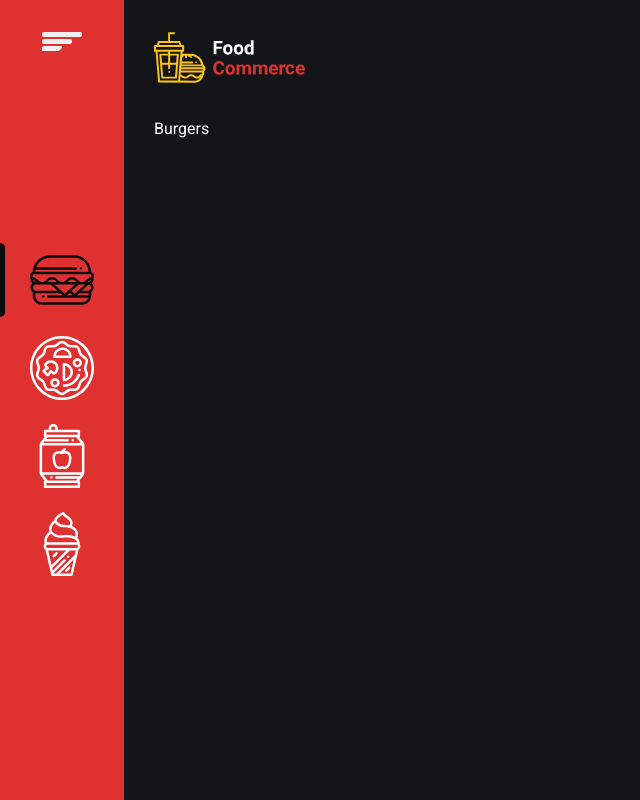
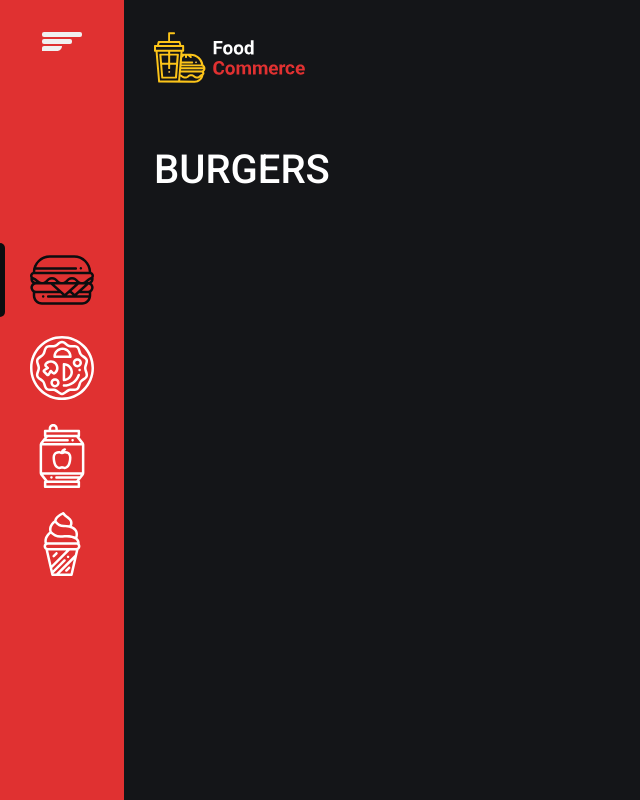
Before and after one commit to pedrogrl/react-food-commerce, a React (Create React App) app: page / in a window 1280 px wide. Shown: the whole page, without its empty margins (0-640 px from the left). Built offline with nearby package versions, Linux system fonts and the light colour scheme.

Commit message:
add titles components

```diff
--- /dev/null
+++ b/src/components/Head/index.tsx
@@ -0,0 +1,11 @@
+interface HeadProps {
+  title: string
+}
+
+function Head({ title }: HeadProps) {
+  document.title = title
+
+  return null
+}
+
+export { Head }
--- /dev/null
+++ b/src/components/SnackTitle/index.tsx
@@ -0,0 +1,12 @@
+import { ReactNode } from 'react'
+import { Title } from './styles'
+
+interface TitleProps {
+  children: ReactNode
+}
+
+function SnackTitle({children}:TitleProps) {
+  return <Title>{children}</Title>
+}
+
+export { SnackTitle }
--- /dev/null
+++ b/src/components/SnackTitle/styles.ts
@@ -0,0 +1,29 @@
+import styled from "styled-components";
+
+export const Title = styled.h1`
+  display: flex;
+  align-items: center;
+  gap: 0.5rem;
+  margin-bottom: 3rem;
+  font-size: ${({theme}) => theme.fontSize["4xl"]};
+  font-weight: 500;
+  text-transform: uppercase;
+
+  /* &::before {
+    content: '';
+    background-color: ${({theme}) => theme.colors.white};
+    width: 42px;
+    height: 5px;
+    flex-shrink: 0;
+    border-radius: 4px;
+  } */
+
+  @media (max-width: 720px) {
+    font-size: ${({theme}) => theme.fontSize["3xl"]};
+    justify-content: center;
+
+    /* &::before {
+      display: none;
+    } */
+  }
+`
--- a/src/pages/Main/Burgers/index.tsx
+++ b/src/pages/Main/Burgers/index.tsx
@@ -1,6 +1,12 @@
+import { Head } from "../../../components/Head";
+import { SnackTitle } from "../../../components/SnackTitle";
+
 function Burgers() {
   return (
-    <div>Burgers</div>
+    <>
+      <Head title="Burgers" />
+      <SnackTitle>Burgers</SnackTitle>
+    </>
   )
 }
 
--- a/src/pages/Main/Desserts/index.tsx
+++ b/src/pages/Main/Desserts/index.tsx
@@ -1,6 +1,12 @@
+import { Head } from "../../../components/Head"
+import { SnackTitle } from "../../../components/SnackTitle"
+
 function Desserts() {
   return (
-    <div>Desserts</div>
+    <>
+      <Head title="Desserts" />
+      <SnackTitle>Desserts</SnackTitle>
+    </>
   )
 }
 
--- a/src/pages/Main/Drinks/index.tsx
+++ b/src/pages/Main/Drinks/index.tsx
@@ -1,6 +1,12 @@
+import { Head } from "../../../components/Head"
+import { SnackTitle } from "../../../components/SnackTitle"
+
 function Drinks() {
   return (
-    <div>Drinks</div>
+    <>
+      <Head title="Drinks" />
+      <SnackTitle>Drinks</SnackTitle>
+    </>
   )
 }
 
--- a/src/pages/Main/Pizzas/index.tsx
+++ b/src/pages/Main/Pizzas/index.tsx
@@ -1,6 +1,12 @@
+import { Head } from "../../../components/Head"
+import { SnackTitle } from "../../../components/SnackTitle"
+
 function Pizzas() {
   return (
-    <div>Pizzas</div>
+    <>
+      <Head title="Pizzas" />
+      <SnackTitle>Pizzas</SnackTitle>
+    </>
   )
 }
 
```
